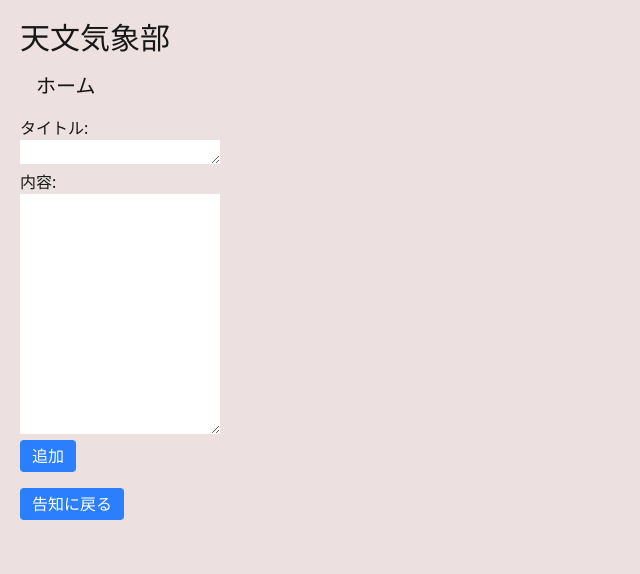
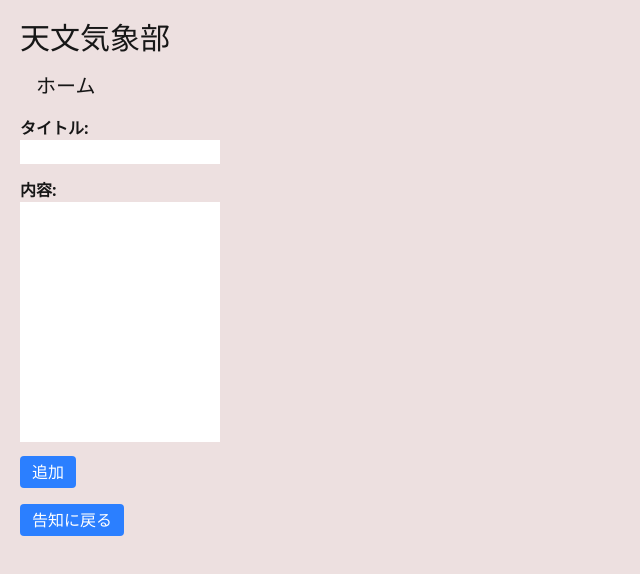
Before and after one commit to KawaryoPublic/tenki-site, a Next.js app: page /notification/edit in a window 1280 px wide. Shown: the top 574 px of the page, without its empty margins (0-640 px from the left). Built offline with nearby package versions, Linux system fonts and the light colour scheme.

Commit message:
Update NotificationEditForm.tsx

```diff
--- a/src/components/ui/notification/edit/NotificationEditForm.tsx
+++ b/src/components/ui/notification/edit/NotificationEditForm.tsx
@@ -16,21 +16,22 @@ export default function NotificationEditForm() {
                 }).then(() => alert("告知を追加しました"))
                 .catch(err => console.log(err));
             }}
+            className="w-full"
         >
-            <div>
-                <label htmlFor="title">タイトル:</label><br />
+            <div className="w-full pb-2">
+                <label htmlFor="title" className="font-bold">タイトル:</label><br />
                 <textarea
                     name="title"
                     rows={1}
-                    className="bg-white w-full"
+                    className="bg-white resize-none w-full"
                 />
             </div>
-            <div>
-                <label htmlFor="content">内容:</label><br />
+            <div className="w-full pb-2">
+                <label htmlFor="content" className="font-bold">内容:</label><br />
                 <textarea
                     name="content"
                     rows={10}
-                    className="bg-white whitespace-pre-wrap w-full"
+                    className="bg-white resize-none w-full"
                 />
             </div>
             <div>
```
